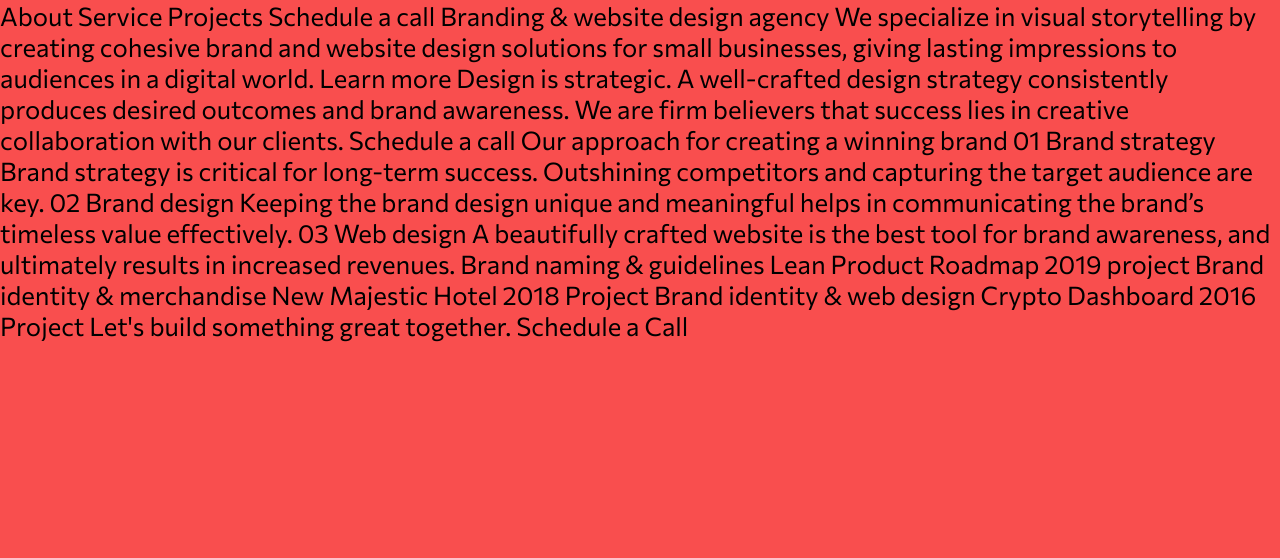
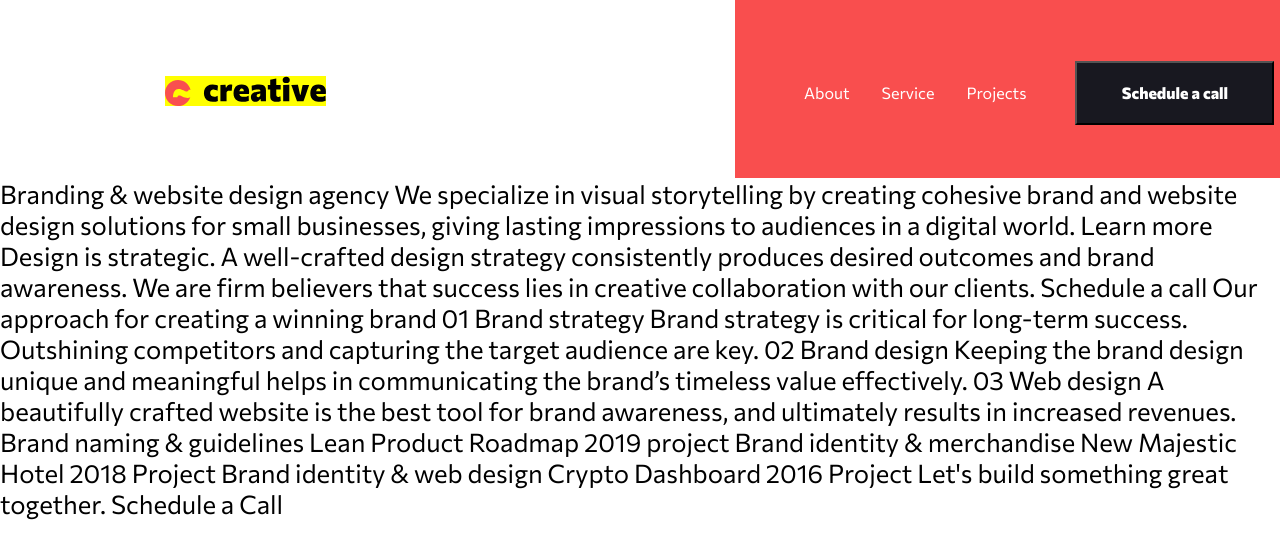
Before and after one commit to MatAregawi02/creative-single-page-site, a website: page index.html in a window 1280 px wide. Drawn offline with Linux system fonts and the light colour scheme.

Commit message:
fixed header layout and background

```diff
--- a/index.html
+++ b/index.html
@@ -18,11 +18,18 @@
 <!--font handler end-->
 </head>
 <body>
-  About
-  Service
-  Projects
+  <header>
+    <img class="logo" src="assets/desktop/logo.svg" alt="">
+    <ul>
+      <li><a class="nav-link" href="">About</a></li>
+      <li><a class="nav-link" href="">Service</a></li>
+      <li><a class="nav-link" href="">Projects</a></li>
+      <li><button class="nav-btn" href="">Schedule a call</button></li>
+    </ul>
+</header>
 
-  Schedule a call
+
+
 
   Branding & website design agency
 
--- a/scss/base/_base.scss
+++ b/scss/base/_base.scss
@@ -8,7 +8,10 @@ html{
     box-sizing: inherit;
 }
 body{
-    background-color: variables.$red-color;
+    // background-color: variables.$red-color;
     font-size: 1.6rem;
     font-family: 'Commissioner', sans-serif; //fall back font included
+    width : 100%;
+    max-width : 1440px;
+    margin : 0 auto;
 }
--- a/scss/base/_mixins.scss
+++ b/scss/base/_mixins.scss
@@ -18,12 +18,12 @@
     }
 }
 
-@mixin nav-link-btns($hover-font-weight : 700){
+@mixin nav-link-btns($initial-font-weight, $hover-font-weight : 700){
     color: #FFF;
     font-family: Commissioner;
     font-size: 16px;
     font-style: normal;
-    font-weight: 400;
+    font-weight: $initial-font-weight;
     line-height: 32px; /* 200% */
 
     &:hover{
--- a/scss/base/_variables.scss
+++ b/scss/base/_variables.scss
@@ -9,8 +9,8 @@ $font-family-primary : "Commissioner";
 //button properties -----------start
 $red-btn-height : 72px;
 $black-btn-height : 64px;
-$red-btn-color : $red-color;
-$black-btn-color : $primary-color-black;
+$red-btn-color :  hsl(0deg, 93%, 64%);
+$black-btn-color : hsl(240deg, 14%, 11%);
 $black-btn-hover : #434356;
 $red-btn-hover :  #FF9393;
 //button properties -----------end
--- a/scss/components/_buttons.scss
+++ b/scss/components/_buttons.scss
@@ -0,0 +1,12 @@
+@use '../base/variables';
+@use '../base/mixins';
+.nav-btn{
+    @include mixins.nav-link-btns(800,800);
+    width : 199px;
+    height : 64px;
+    margin-left: 17px;
+    background-color: variables.$black-btn-color;
+    margin-top: -17px; //padding top of the parent - margin of the child(offset reset)
+    // padding : 23px 21px 41px 45px;
+
+ }
--- a/scss/layout/_header.scss
+++ b/scss/layout/_header.scss
@@ -0,0 +1,38 @@
+@use '../base/variables';
+@use '../base/mixins';
+
+header{
+
+    display : flex;
+    gap : 409px;
+
+}
+ul{
+    width : 705px;
+    height : 178px;
+
+    list-style: none;
+     display : flex;
+     background-color: variables.$primary-red-color;
+     padding-top: 73px;
+     padding-bottom: 73px;
+     padding-left: 69px;
+
+     a{
+        text-decoration: none; //removes underline
+
+     }
+
+     .nav-link{
+        @include mixins.nav-link-btns(400,700);
+        margin-right: 32px;
+     }
+
+}
+.logo{
+    width : 161px;
+    height : 30px;
+    background-color: yellow;
+    margin-left: 165px;
+    margin-top: 76px;
+}
```
Also changed, not shown: css/main.css.
